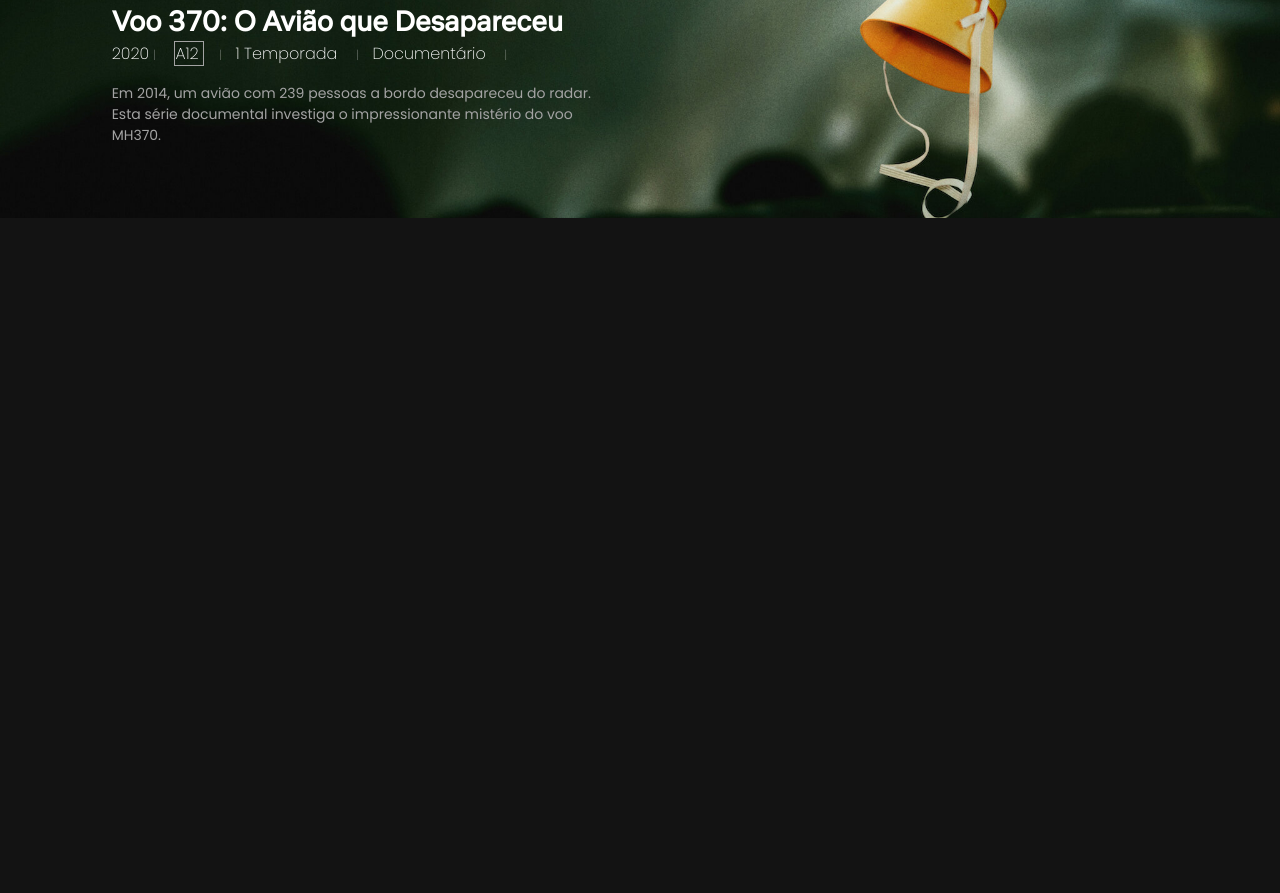
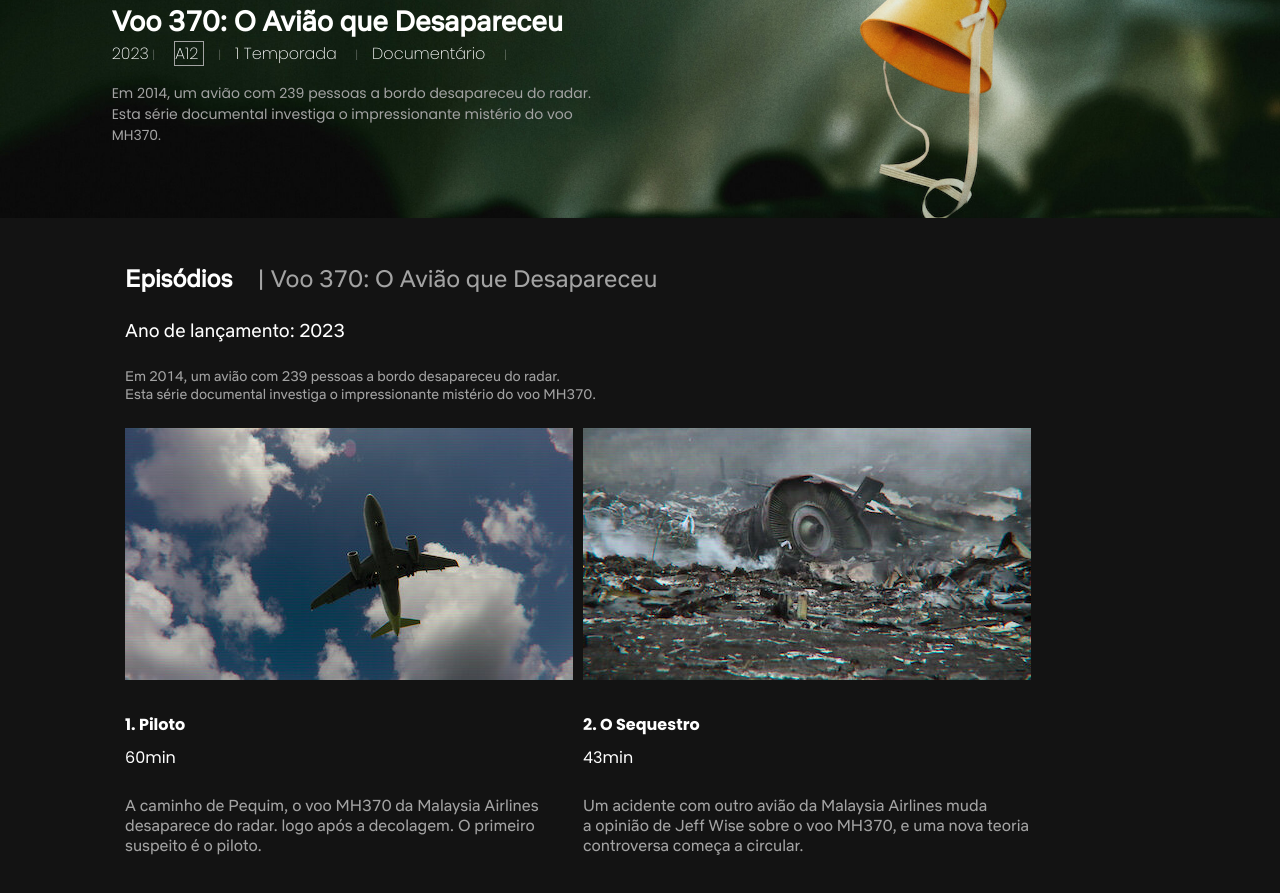
Before and after one commit to EuRamonFreire/Landing_Page_Movies, a website: page index.html in a window 1280 px wide. Shown: the part 373-1266 px from the top of the page. Before the commit the page ends 800 px from the top, so only its background shows below. Drawn offline with nearby package versions, Linux system fonts and the light colour scheme; files that its build step writes are made by us from their sources; files whose address does not match are found by name.

Commit message:
criação da seção episódios

```diff
--- a/index.html
+++ b/index.html
@@ -48,7 +48,7 @@
             style="color: #fff">Voo 370: O Avião que Desapareceu
             </h4>
             <h3 class="hero__content__title__master" >
-                <span class="hero__content__text__initial">2020</span>
+                <span class="hero__content__text__initial">2023</span>
                 <span class="hero__content__preservation">|</span>
                 <span class="hero__content__text__indication"> A12 </span>
                 <span class="hero__content__preservation">|</span>
@@ -61,5 +61,52 @@
 
         </div>
     </section>
+    <section class="episodios">
+        <div class="container">
+            <h2 class="episodios__header">
+                Episódios
+            </h2>
+            <h2 class="episodios__subheader">
+                | Voo 370: O Avião que Desapareceu
+            </h2>
+        </div>
+        <div class="shows">
+            <div class="shows__description">
+                <h3 class="shows__description__title" >Ano de lançamento: 2023</h3>
+                <br>
+                <p class="shows__description__text">Em 2014, um avião com 239 pessoas a bordo desapareceu do radar.
+                <br>
+                Esta série documental investiga o impressionante mistério do voo MH370.</p>
+            </div >
+            <div class="list">
+                <ol class="list__initial">
+                    <li class="list__1">
+                        <img src="./src/images/EP1.jpg" alt="Episodio 1">
+                        <div>
+                            <h4  class="list__1__title">1. Piloto</h4>
+                            <span>60min</span>
+                        </div>
+                        <p  class="list__1__text">A caminho de Pequim, o voo MH370
+                        da Malaysia Airlines
+                        <br>
+                         desaparece do radar.
+                        logo após a decolagem.
+                        O primeiro
+                        <br>suspeito é o piloto.</p>
+                    </li>
+                    <li class="list__2">
+                        <img class="list__2__img" src="./src/images/EP2.jpg" alt="Episodio 1">
+                        <div>
+                            <h4  class="list__2__title">2. O Sequestro</h4>
+                            <span>43min</span>
+                        </div>
+                        <p  class="list__2__text">Um acidente com outro avião da Malaysia Airlines muda
+                        <br>
+                        a opinião de Jeff Wise sobre o voo MH370, e uma nova teoria <br>controversa começa a circular.</p>
+                    </li>
+                </ol>
+            </div>
+        </div>
+    </section>
 </body>
 </html>
--- /dev/null
+++ b/src/styles/_episodios.scss
@@ -0,0 +1,100 @@
+.episodios{
+
+    .container{
+        color: #fff;
+        display: flex;
+        margin-top: 45px;
+    }
+
+    &__header {
+        margin-left: 125px;
+        font-family: Netflix, sans-serif;
+        margin-right: 25px;
+    }
+
+    &__subheader {
+        font-family: Netflix,sans-serif;
+        font-weight: 100;
+        color: #a3a3a3;
+    }
+
+    .shows__description {
+        color: #fff;
+        margin-top: 25px;
+
+        &__title {
+        font-family: Netflix,sans-serif;
+        font-weight: 200;
+        color: #fff;
+        margin-left: 125px;
+
+        }
+
+        &__text {
+            margin-left: 125px;
+            font-family: Netflix,sans-serif;
+            color: #a3a3a3;
+            font-weight: 100;
+            font-size: 14px;
+        }
+
+    }
+
+    .list {
+        color: #fff;
+        margin-top: 25px;
+        margin-bottom: 80px;
+
+
+        &__initial {
+            display: flex;
+        }
+
+        &__1 {
+            margin-left: 125px;
+            margin-right: 10px;
+
+        &__title {
+            margin-top: 25px;
+            cursor: pointer;
+            margin-bottom: 8px;
+
+        }
+
+        &__text {
+            color:#a3a3a3;
+            font-weight: 100;
+            font-family: 14px;
+            font-family: Netflix,sans-serif;
+            margin-top: 25px;
+        }
+
+        }
+
+        &__2 {
+
+            margin-right: 10px;
+
+        &__title {
+            margin-top: 25px;
+            cursor: pointer;
+            margin-bottom: 8px;
+
+        }
+
+        &__text {
+            color:#a3a3a3;
+            font-weight: 200;
+            font-family: 14px;
+            font-family: Netflix,sans-serif;
+            margin-top: 25px;
+        }
+
+        }
+
+
+
+
+    }
+
+}
--- a/src/styles/main.scss
+++ b/src/styles/main.scss
@@ -1,5 +1,6 @@
 @use 'header';
 @use 'hero';
+@use 'episodios';
 
 * {
     padding: 0;
@@ -24,4 +25,4 @@
     src: url(../../assets/fonts/helvetica-neue-5/HelveticaNeueBold.otf);
 }
 
-//configuração do hero
+//configuração do episodios
```
Also changed, not shown: src/images/EP1.jpg (added), src/images/EP2.jpg (added).
